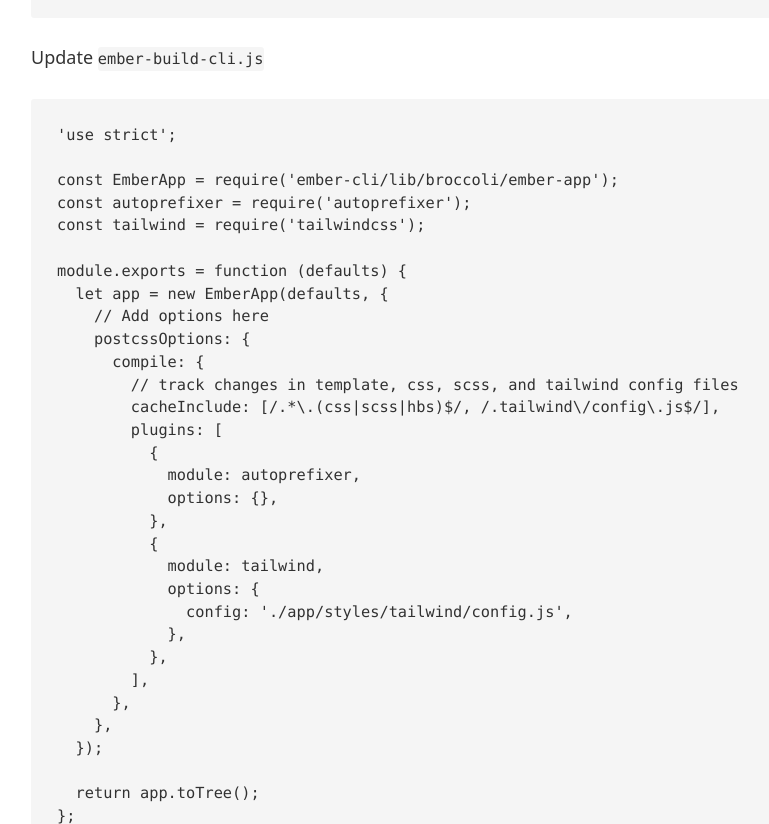
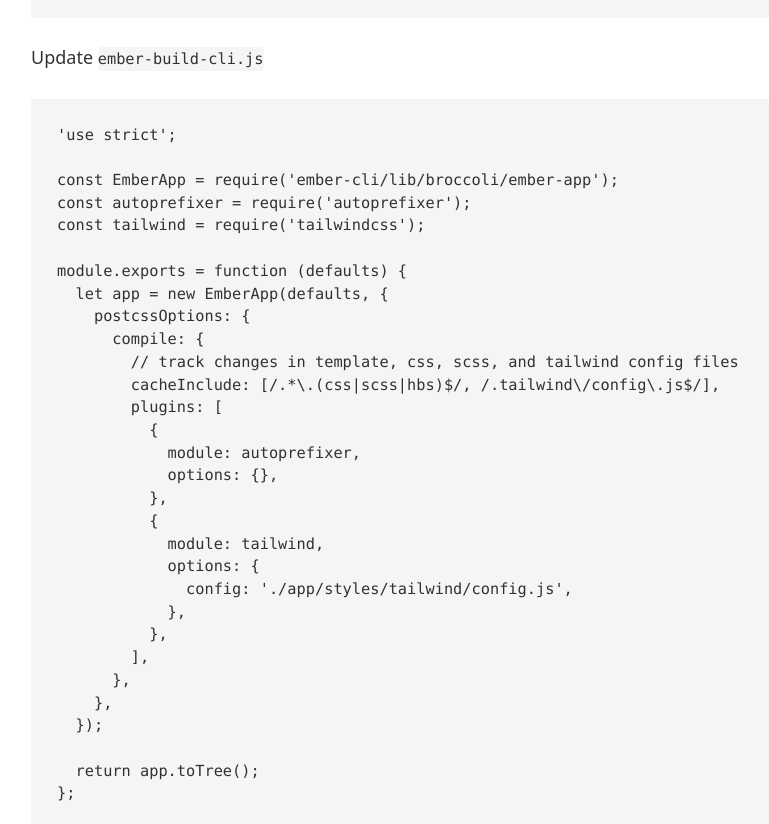
Before and after one commit to asasmith/asasmith.com, a Gatsby site: page /taiwindcss-v3-emberjs-setup in a window 1280 px wide. Shown: the part 1580-2404 px from the top of the page, without its empty margins (51-820 px from the left). Built offline with nearby package versions, Linux system fonts and the light colour scheme; Gatsby itself is replaced by a stand-in of ours; some packages are replaced by stand-ins of ours; code samples lack their colours.

Commit message:
Remove comment

```diff
--- a/content/posts/tailwindcss-v3-emberjs-setup.mdx
+++ b/content/posts/tailwindcss-v3-emberjs-setup.mdx
@@ -70,7 +70,6 @@
 
 module.exports = function (defaults) {
   let app = new EmberApp(defaults, {
-    // Add options here
     postcssOptions: {
       compile: {
         // track changes in template, css, scss, and tailwind config files
```
